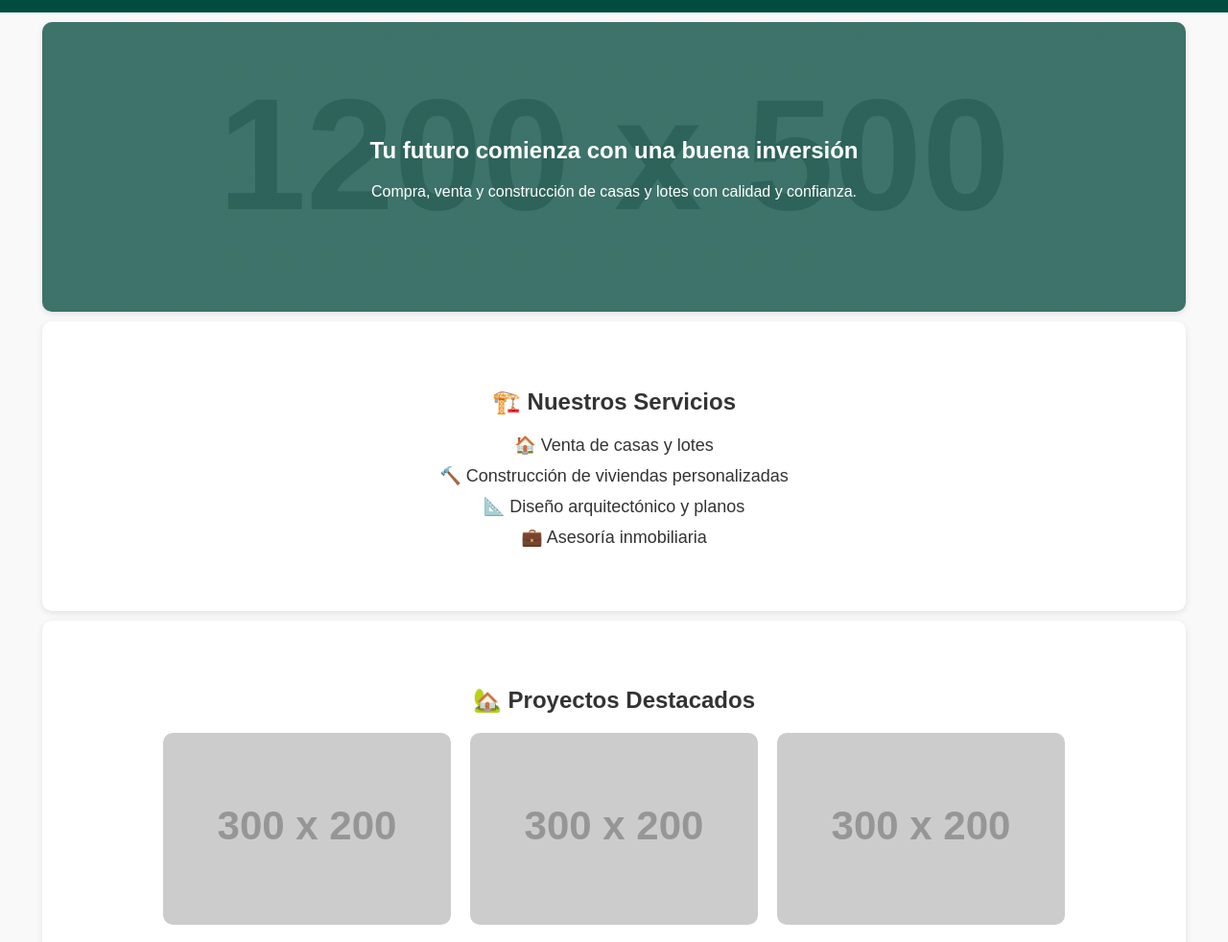
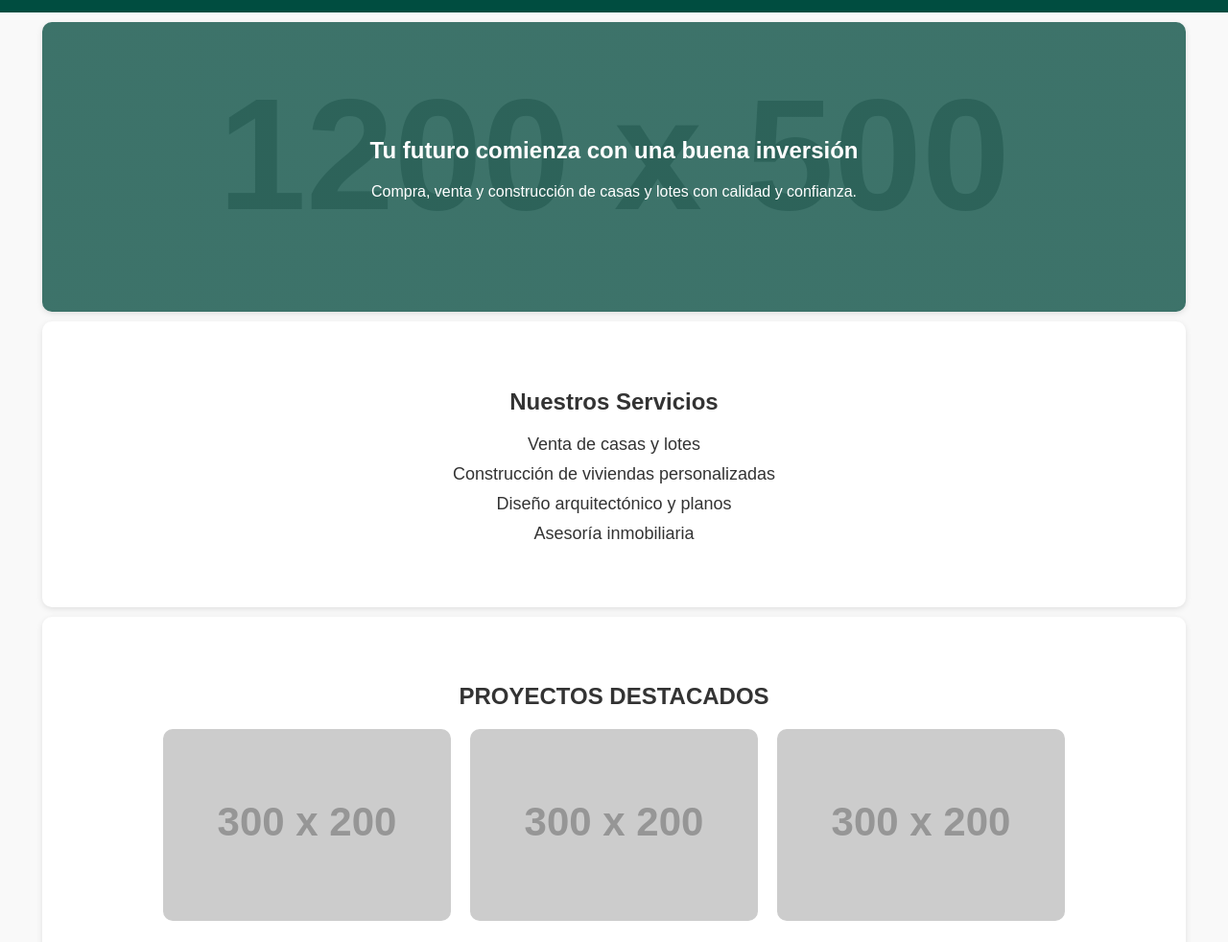
Before and after one commit to santander7/Constructora-Inmobiliaria-Santander, a plain HTML site: page index.html in a window 1280 px wide. Shown: the part 115-1097 px from the top of the page at 96% size. Drawn offline with Linux system fonts and the light colour scheme; placeholder pictures from the web are drawn by us.

Commit message:
Update index.html
Signed-off-by: santander7 <jhonsantander2011@gmail.com>

```diff
--- a/index.html
+++ b/index.html
@@ -23,21 +23,21 @@
   </section>
 
   <section id="servicios">
-    <h2>🏗️ Nuestros Servicios</h2>
+    <h2> Nuestros Servicios</h2>
     <ul>
-      <li>🏠 Venta de casas y lotes</li>
-      <li>🔨 Construcción de viviendas personalizadas</li>
-      <li>📐 Diseño arquitectónico y planos</li>
-      <li>💼 Asesoría inmobiliaria</li>
+      <li>Venta de casas y lotes</li>
+      <li>Construcción de viviendas personalizadas</li>
+      <li>Diseño arquitectónico y planos</li>
+      <li>Asesoría inmobiliaria</li>
     </ul>
   </section>
 
   <section id="proyectos">
-    <h2>🏡 Proyectos Destacados</h2>
+    <h2>PROYECTOS DESTACADOS</h2>
     <div class="galeria">
-      <img src="https://via.placeholder.com/300x200" alt="Casa moderna">
-      <img src="https://via.placeholder.com/300x200" alt="Urbanización Los Pinos">
-      <img src="https://via.placeholder.com/300x200" alt="Condominio Las Flores">
+      <img src="https://via.placeholder.com/300x200" alt="Casa con simientos y planchas para un segundo piso moderna">
+      <img src="https://via.placeholder.com/300x200" alt="Casa esquinera">
+      <img src="https://via.placeholder.com/300x200" alt="Casa de dos pisos, con dos apartamentos en el segundo piso">
     </div>
   </section>
 
```
